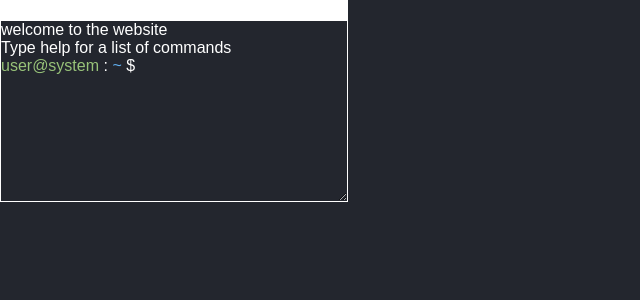
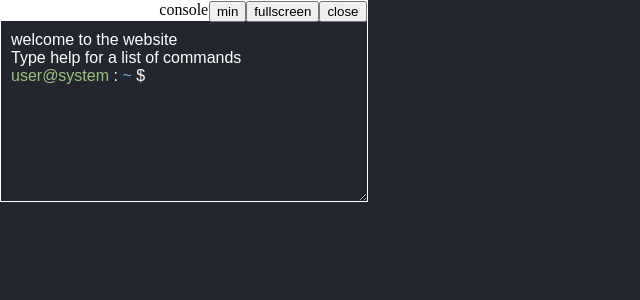
Before and after one commit to oscarchilds/desktop-portfolio, a Vue app: page / in a window 1280 px wide. Shown: the top 300 px of the page, without its empty margins (0-640 px from the left). Built offline with nearby package versions, Linux system fonts and the light colour scheme.

Commit message:
closing windows

```diff
--- a/src/components/Desktop.vue
+++ b/src/components/Desktop.vue
@@ -1,9 +1,10 @@
 <script setup>
 import { onMounted } from 'vue'
-import Console from '@components/console/ConsoleComponent.vue'
 import { useDraggable } from '@composables/draggable.js'
+import { useDesktopManagement } from '@composables/desktopManagement.js'
 
 const { Draggable } = useDraggable()
+const { openWindows, closeWindow } = useDesktopManagement()
 
 onMounted(() => {
   Draggable.create('#console', {
@@ -15,7 +16,12 @@ onMounted(() => {
 
 <template>
   <div id="desktop">
-    <Console id="console" />
+    <component
+      v-for="(window, key) in openWindows"
+      :key="key"
+      :is="window.component"
+      @close="closeWindow(window.id)"
+    />
   </div>
 </template>
 
--- a/src/components/console/ConsoleComponent.vue
+++ b/src/components/console/ConsoleComponent.vue
@@ -1,7 +1,7 @@
 <script setup>
 import { ref } from 'vue'
 import { useBuffer } from '@composables/buffer.js'
-import WindowHeader from '@components/ui/WindowHeader.vue'
+import Window from '@components/ui/Window.vue'
 
 const { buffer, userInput, submitInput } = useBuffer()
 
@@ -15,8 +15,9 @@ defineExpose({ focusInput })
 </script>
 
 <template>
-  <div id="console">
-    <window-header />
+  <window id="console">
+    <template #title>console</template>
+    <div class="window-content">
       <div
         v-for="(lineData, key) in buffer"
         :key="key"
@@ -42,16 +43,12 @@ defineExpose({ focusInput })
         />
       </div>
     </div>
+  </window>
 </template>
 
 <style lang="scss" scoped>
-#console {
-  position: absolute;
-  min-width: 300px;
-  min-height: 200px;
-  border: 1px solid white;
-  resize: both;
-  overflow: auto;
+.window-content {
+  padding: 10px;
 
   .input-line {
     display: flex;
--- /dev/null
+++ b/src/components/ui/Window.vue
@@ -0,0 +1,39 @@
+<script setup></script>
+
+<template>
+  <div class="window">
+    <div class="header">
+      <slot name="title" />
+      <div class="buttons">
+        <button @click="$emit('minimise')">min</button>
+        <button @click="$emit('fullscreen')">fullscreen</button>
+        <button @click="$emit('close')">close</button>
+      </div>
+    </div>
+    <slot />
+  </div>
+</template>
+
+<style lang="scss" scoped>
+.window {
+  position: absolute;
+  min-width: 300px;
+  min-height: 200px;
+  border: 1px solid white;
+  resize: both;
+  overflow: auto;
+
+  .header {
+    height: 20px;
+    width: 100%;
+    background-color: white;
+    display: flex;
+    justify-content: center;
+
+    .buttons {
+      position: absolute;
+      right: 0px;
+    }
+  }
+}
+</style>
--- a/src/components/ui/WindowHeader.vue
+++ /dev/null
@@ -1,13 +0,0 @@
-<script setup></script>
-
-<template>
-  <div class="header" />
-</template>
-
-<style lang="scss" scoped>
-.header {
-  height: 20px;
-  width: 100%;
-  background-color: white;
-}
-</style>
--- /dev/null
+++ b/src/composables/desktopManagement.js
@@ -0,0 +1,27 @@
+import { ref, computed, markRaw } from "vue"
+import ConsoleComponent from "@components/console/ConsoleComponent.vue"
+
+export function useDesktopManagement() {
+  const windows = ref([
+    {
+      id: 0,
+      component: markRaw(ConsoleComponent),
+      open: true,
+      minimised: false
+    }
+  ])
+
+  const openWindows = computed(() => {
+    return windows.value.filter(x => x.open)
+  })
+
+  function closeWindow(id) {
+    const window = windows.value.find(x => x.id === id)
+
+    if (!window) console.error(`Error closing window with ID ${id}`)
+
+    window.open = false
+  }
+
+  return { openWindows, closeWindow }
+}
```
Lines whose indentation alone changed are shown as unchanged.
